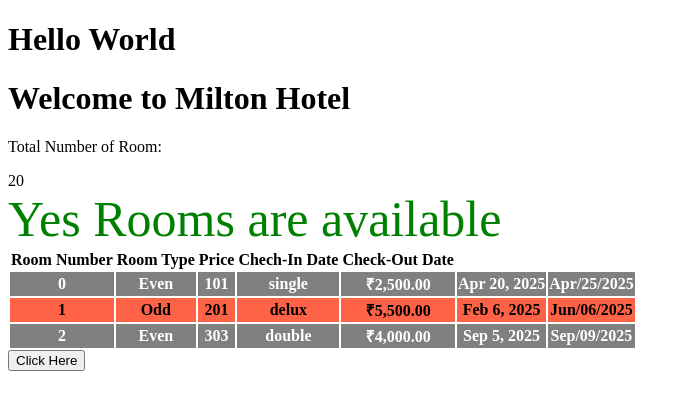
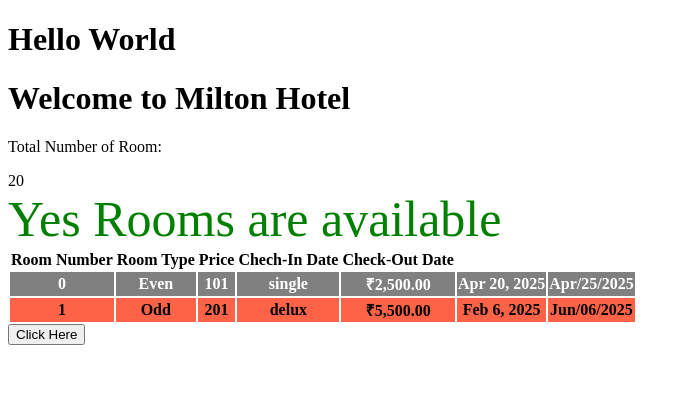
Before and after one commit to Khush786Mohammad/Angular, an Angular app in the folder hotelApplication/: page / in a window 1280 px wide. Shown: the top 410 px of the page, without its empty margins (0-690 px from the left). Built offline with nearby package versions, Linux system fonts and the light colour scheme.

Commit message:
Hotel Application

```diff
--- a/hotelApplication/src/app/rooms/rooms.component.html
+++ b/hotelApplication/src/app/rooms/rooms.component.html
@@ -21,7 +21,7 @@
             <th>Chech-In Date</th>
             <th>Check-Out Date</th>
         </tr>
-        <tr [ngClass]="e?'even':'odd'" *ngFor="let room of roomList; let e=even; let o = odd; let i = index">
+        <tr [ngClass]="e?'even':'odd'" *ngFor="let room of roomList | slice: 0:2; let e=even; let o = odd; let i = index">
             <th>{{i}}</th>
             <th>{{e ? "Even" : "Odd"}}</th>
             <th>{{room.roomId}}</th>
--- a/hotelApplication/src/app/rooms/rooms.component.ts
+++ b/hotelApplication/src/app/rooms/rooms.component.ts
@@ -1,10 +1,10 @@
 import { Component, OnInit } from '@angular/core';
 import { Room,RoomList } from './rooms';
-import { CommonModule, DatePipe, NgClass, NgFor, NgIf, NgStyle } from '@angular/common';
+import { CommonModule, DatePipe, NgClass, NgFor, NgIf, NgStyle, SlicePipe } from '@angular/common';
 
 @Component({
   selector: 'hinv-rooms',
-  imports: [NgIf, NgFor, NgClass, NgStyle, DatePipe, CommonModule],
+  imports: [NgIf, NgFor, NgClass, NgStyle, DatePipe, CommonModule, SlicePipe],
   templateUrl: './rooms.component.html',
   styleUrl: './rooms.component.css'
 })
```
